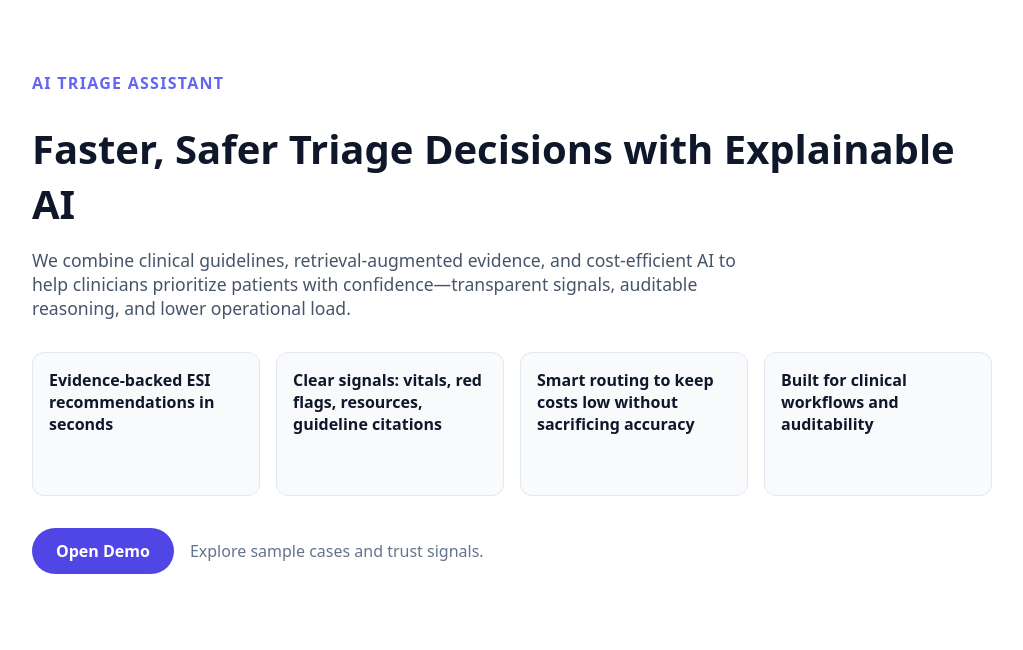
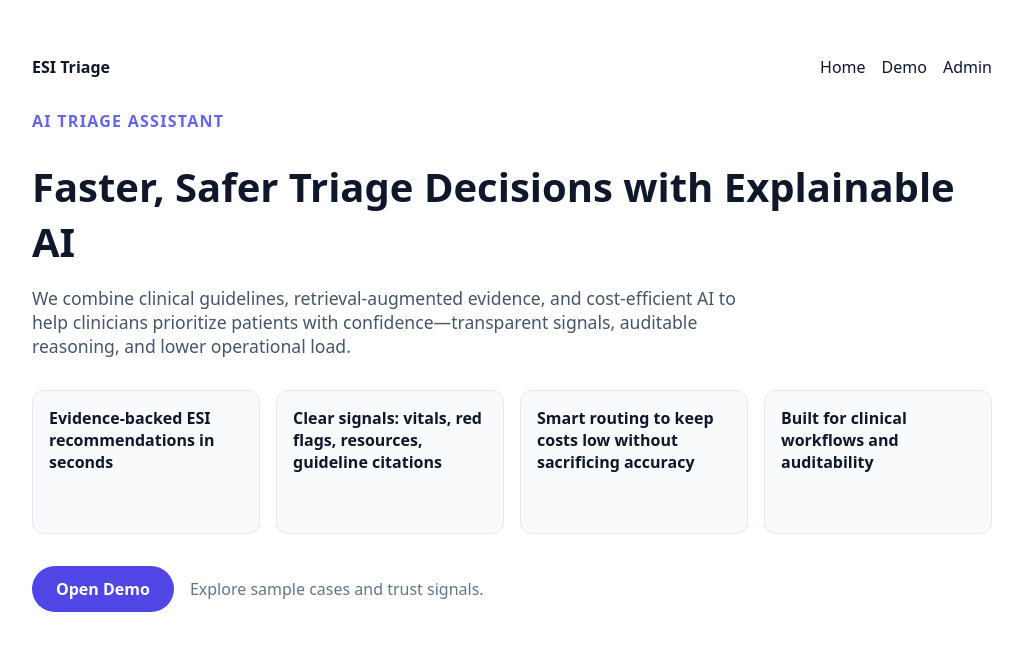
Before and after one commit to zhiruiluo/esi_triage_mvp, a Next.js app in the folder nextjs-app/: page / in a window 1280 px wide. Shown: the top 650 px of the page, without its empty margins (128-1151 px from the left). Built offline with nearby package versions, Linux system fonts and the light colour scheme.

Commit message:
Add top navigation menu

```diff
--- a/nextjs-app/pages/index.tsx
+++ b/nextjs-app/pages/index.tsx
@@ -11,6 +11,27 @@ export default function Home() {
         color: "#0f172a",
       }}
     >
+      <nav
+        style={{
+          display: "flex",
+          justifyContent: "space-between",
+          alignItems: "center",
+          marginBottom: "2rem",
+        }}
+      >
+        <strong>ESI Triage</strong>
+        <div style={{ display: "flex", gap: "1rem" }}>
+          <Link href="/" style={{ textDecoration: "none", color: "#0f172a" }}>
+            Home
+          </Link>
+          <Link href="/demo" style={{ textDecoration: "none", color: "#0f172a" }}>
+            Demo
+          </Link>
+          <Link href="/admin" style={{ textDecoration: "none", color: "#0f172a" }}>
+            Admin
+          </Link>
+        </div>
+      </nav>
       <header style={{ marginBottom: "2rem" }}>
         <p style={{ color: "#6366f1", fontWeight: 600, letterSpacing: "0.08em" }}>
           AI TRIAGE ASSISTANT
```
Also changed, not shown: nextjs-app/pages/demo.tsx (+23 -0 lines).
